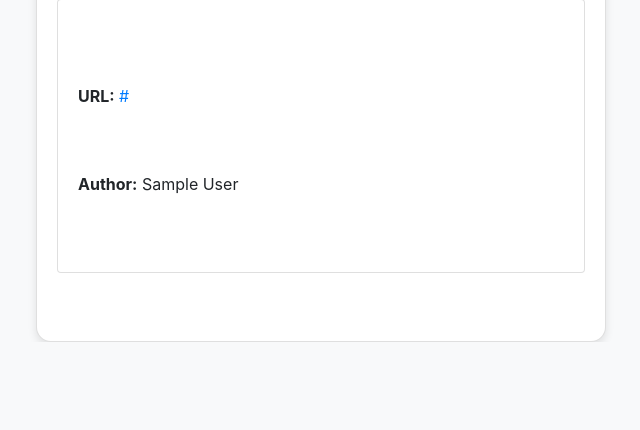
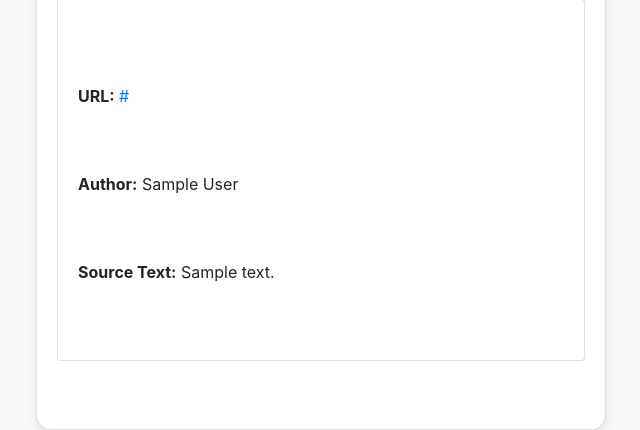
Before and after one commit to baajayi/per_pro, a Flask app: template templates/index.html in a window 1280 px wide. Shown: the part 825-1255 px from the top of the page, without its empty margins (319-959 px from the left). Before the commit the page ends 1167 px from the top, so only its background shows below. Run offline with Flask 3, Linux system fonts and the light colour scheme; the template is opened without the code that fills it: most values are stand-ins (such as "Sample title", 1, 10 or a date in 2020); some libraries are stand-ins or nearby versions.

Commit message:
updated index.html

```diff
--- a/templates/index.html
+++ b/templates/index.html
@@ -77,6 +77,7 @@
                             <!-- <p><strong>Response:</strong> {{ result.content }}</p> -->
                             <p><strong>URL:</strong> <a href="{{ result.url }}" target="_blank">{{ result.url }}</a></p>
                             <p><strong>Author:</strong> {{ result.author }}</p>
+                            <p><strong>Source Text:</strong> {{ result.content }}</p>
                         </li>
                         {% endfor %}
                     </ul>
```
